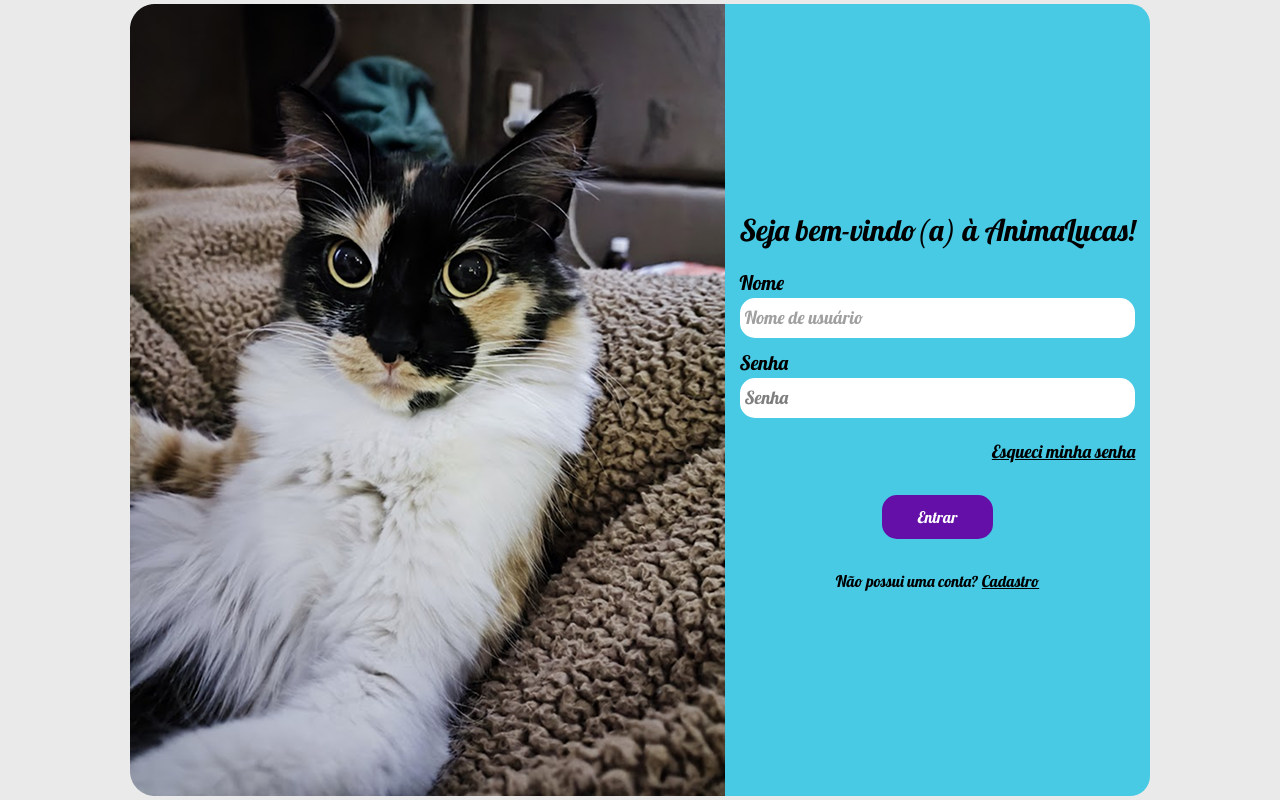
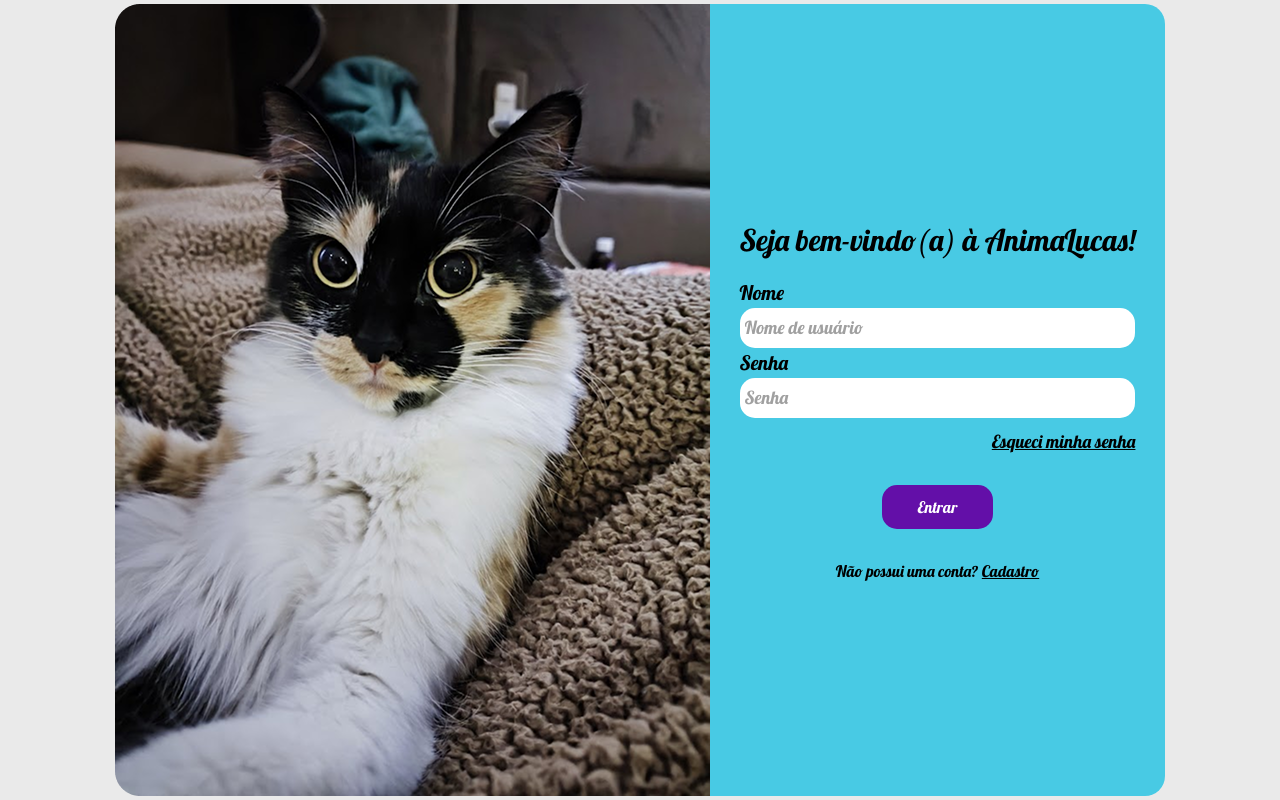
Before and after one commit to LucasBoaratti/AnimaLucas, a React (Vite) app: page / in a window 1280 px wide. Built offline with nearby package versions, Linux system fonts and the light colour scheme.

Commit message:
Alguns ajustes realizados.

```diff
--- a/src/Pages/Login/Login.module.css
+++ b/src/Pages/Login/Login.module.css
@@ -13,7 +13,7 @@
 /* Container de dados para o login */
 
 .containerInformacoes {
-    @apply bg-[#48CAE4] h-[792px] flex p-[15px] rounded-r-[20px];
+    @apply bg-[#48CAE4] h-[792px] flex p-[30px] rounded-r-[20px];
 }
 
 .dadosLogin {
@@ -31,7 +31,7 @@
 }
 
 .nome {
-    @apply bg-[#ffffff] w-full h-[40px] rounded-[15px] pl-[5px] text-[18px] mb-[10px];
+    @apply bg-[#ffffff] w-full h-[40px] rounded-[15px] pl-[5px] text-[18px];
 }
 
 .nome::placeholder {
@@ -39,7 +39,11 @@
 }
 
 .senha {
-    @apply bg-[#ffffff] w-full h-[40px] rounded-[15px] pl-[5px] text-[18px] mb-[10px];
+    @apply bg-[#ffffff] w-full h-[40px] rounded-[15px] pl-[5px] text-[18px];
+}
+
+.senha::placeholder {
+    @apply text-[#A0A0A0];
 }
 
 /* Parágrafo esqueci minha senha */
--- a/src/Pages/Login/Login.tsx
+++ b/src/Pages/Login/Login.tsx
@@ -1,4 +1,5 @@
 import { useState } from "react";
+import { useNavigate } from "react-router-dom";
 import { z } from "zod";
 import { zodResolver } from "@hookform/resolvers/zod";
 import { useForm } from "react-hook-form";
@@ -9,10 +10,10 @@ import css from "./Login.module.css";
 // Campos de validação com zod
 const validacaoLogin = z.object({
     nome: z.string()
-        .min(3, "O campo nome tem que possuir no mínimo 3 caracteres.")
+        .min(3, "O campo nome deve possuir no mínimo 3 caracteres.")
         .max(20, "O campo nome não pode passar de 20 caracteres."),
     senha: z.string()
-        .min(8, "O campo senha tem que possuir no mínimo 8 caracteres.")
+        .min(8, "O campo senha deve possuir no mínimo 8 caracteres.")
         .max(15, "O campo senha não pode ultrapassar 15 caracteres,"),
 });
 
@@ -21,6 +22,9 @@ export function Login() {
     const [nome, setNome] = useState("");
     const [senha, setSenha] = useState("");
     const [modalLogin, setModalLogin] = useState<boolean>(false);
+
+    // Navegação pelo site
+    const navigate = useNavigate();
 
     // Validações do formulário
     const {
@@ -59,11 +63,11 @@ export function Login() {
                         <form onSubmit={handleSubmit(login)}>
                             <label htmlFor="nome" className={css.label}>Nome</label> <br />
                             <input type="text" id="nome" className={css.nome} placeholder="Nome de usuário" minLength={3} maxLength={20} {...register("nome")} value={nome} onChange={(e) => {setNome(e.target.value)}} /> <br />
-                            {nome && (errors.nome && <p>{errors.nome.message}</p>)}
+                            {errors.nome && <p>{errors.nome.message}</p>}
 
                             <label htmlFor="senha" className={css.label}>Senha</label> <br />
                             <input type="password" id="senha" className={css.senha} placeholder="Senha" minLength={8} maxLength={15} {...register("senha")} value={senha} onChange={(e) => {setSenha(e.target.value)}} /> <br />
-                            {senha && (errors.senha && <p>{errors.senha.message}</p>)}
+                            {errors.senha && <p>{errors.senha.message}</p>}
 
                             <p className={css.paragrafoSenha}><u className={css.esqueciMinhaSenha}>Esqueci minha senha</u></p>
 
@@ -71,7 +75,7 @@ export function Login() {
                                 <button type="submit" className={css.botao}>Entrar</button>
                             </div>
 
-                            <p className={css.paragrafoCadastro}>Não possui uma conta? <u className={css.cadastro}>Cadastro</u></p>
+                            <p className={css.paragrafoCadastro}>Não possui uma conta? <u className={css.cadastro} onClick={() => navigate("/cadastro")}>Cadastro</u></p>
 
                             {/* Abrindo o modal após o preenchimento do formulário */}
                             {modalLogin && (<LoginModal openModal={modalLogin}/>)}
```
